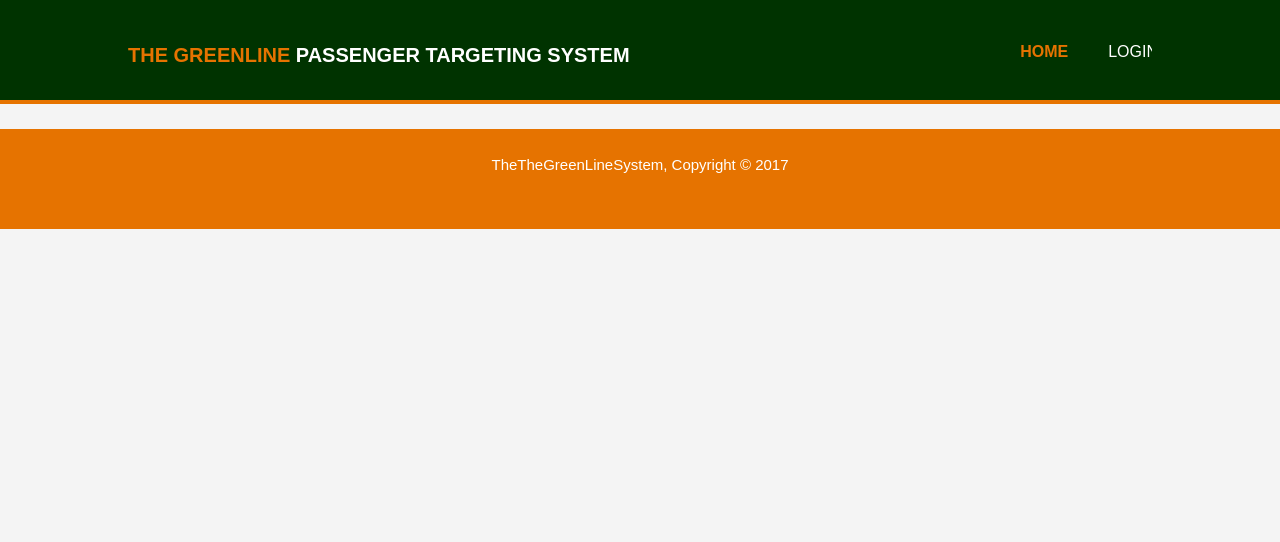
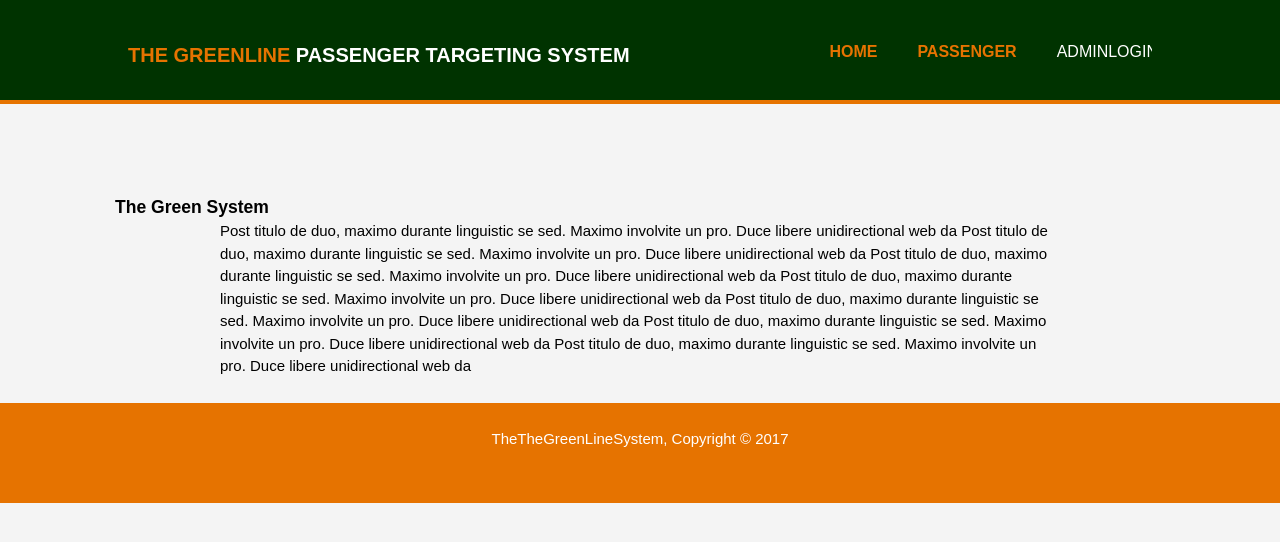
Before and after one commit to StaffsMSC-ASD/ProjectPTS, a PHP site: page /HomePage.php in a window 1280 px wide. Shown: the top 542 px of the page. Run offline with PHP 8.4, Linux system fonts and the light colour scheme.

Commit message:
Update HomePage.php

```diff
--- a/siteCode/HomePage.php
+++ b/siteCode/HomePage.php
@@ -24,7 +24,8 @@ session_destroy();
                      <nav>
                        <ul>
                            <li class="current"><a href="HomePage.php">HOME</a></li>
-                             <li><a href="Login88.html">Login</a></li>
+                           <li class="current"><a href="Passenger.php">PASSENGER</a></li>
+                             <li><a href="Login88.html">AdminLogin</a></li>
 
 
                          </ul>
@@ -32,13 +33,21 @@ session_destroy();
                    </div>
                </div>
             </header>
+             <br><br><br><br>
 
-
+              <section id="boxes">
+                  <div class="wrapper">
+                        <h3>The Green System</h3>
+                       <div class="container">
+                          <div class="box">
+                               <p>Post titulo de duo, maximo durante linguistic se sed. Maximo involvite un pro. Duce libere unidirectional web da Post titulo de duo, maximo durante linguistic se sed. Maximo involvite un pro. Duce libere unidirectional web da Post titulo de duo, maximo durante linguistic se sed. Maximo involvite un pro. Duce libere unidirectional web da Post titulo de duo, maximo durante linguistic se sed. Maximo involvite un pro. Duce libere unidirectional web da Post titulo de duo, maximo durante linguistic se sed. Maximo involvite un pro. Duce libere unidirectional web da Post titulo de duo, maximo durante linguistic se sed. Maximo involvite un pro. Duce libere unidirectional web da Post titulo de duo, maximo durante linguistic se sed. Maximo involvite un pro. Duce libere unidirectional web da</p>
+                         </div>
+                           </section>
 
           <footer class="mainFooter">
            <p>TheTheGreenLineSystem, Copyright &copy; 2017<a href="#" title="The GreenLine System" TheTheGreenLineSystem.com</p>
              </footer>
-        </body>
+
         </body>
 
 
```
